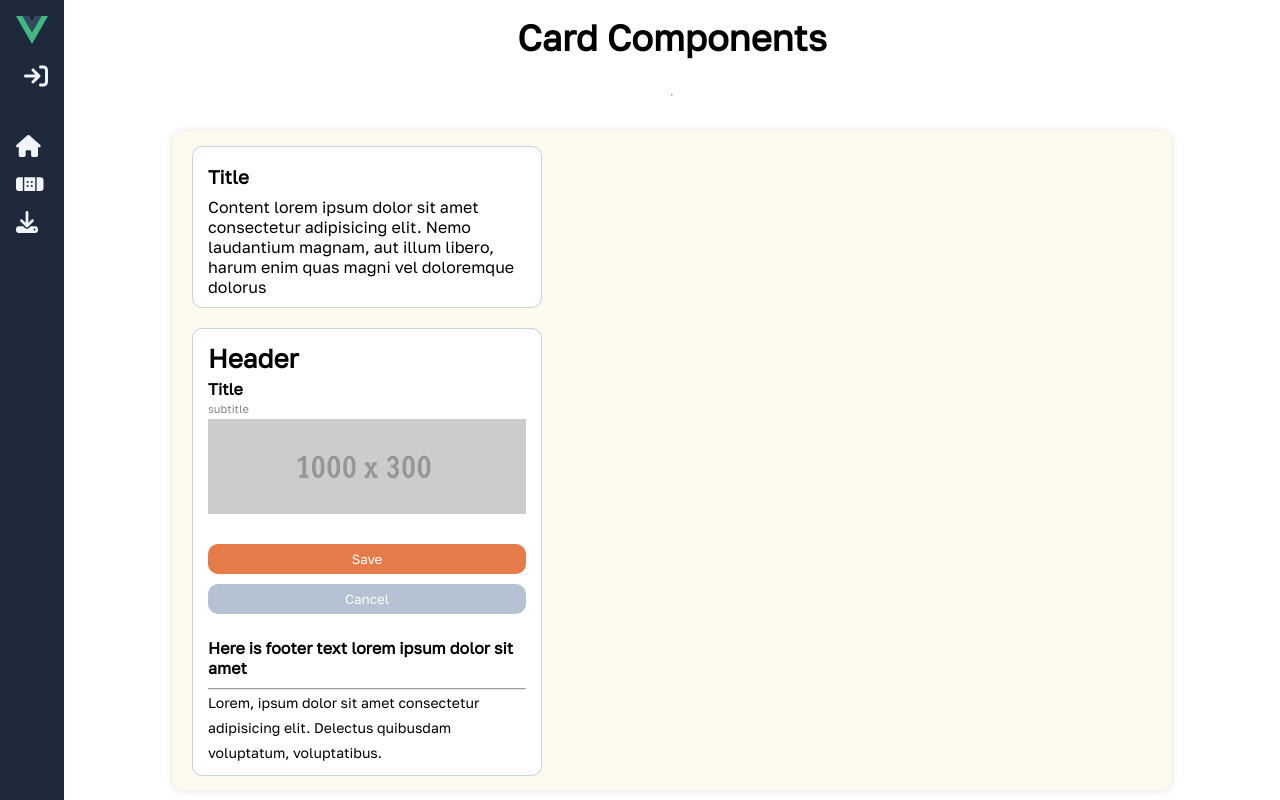
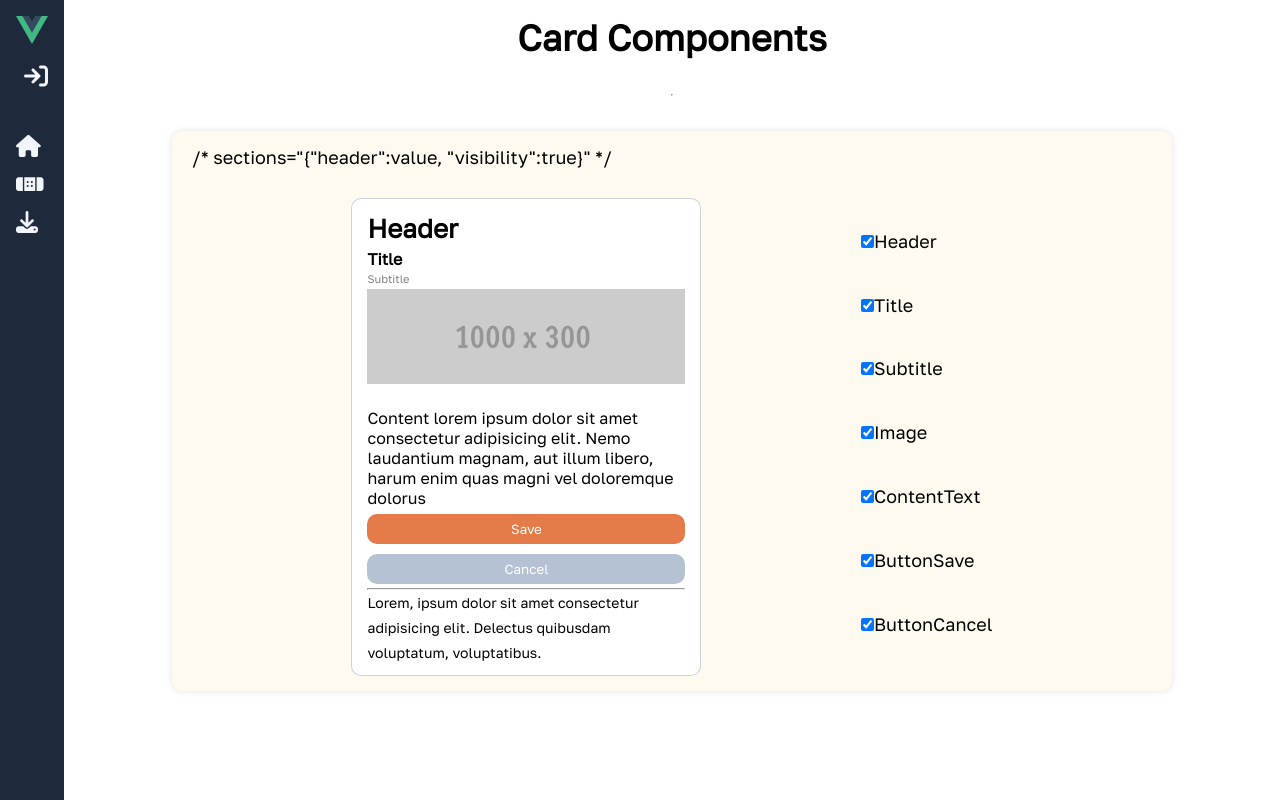
Before and after one commit to arsendemirci/vue-component-library, a Vue app: page /cards in a window 1280 px wide. Built offline with nearby package versions, Linux system fonts and the light colour scheme.

Commit message:
create fully customizable card feature

```diff
--- a/src/components/library/card/HwCard.vue
+++ b/src/components/library/card/HwCard.vue
@@ -1,30 +1,46 @@
 <template>
   <div class="card-wrapper">
     <div class="card-container">
-      <div class="card-default">
-        <h3>{{ title }}</h3>
-        <div class="card-default-content">
+      <div class="card-advanced">
+        <h1 v-if="$props.cardSectionVisibility.isHeader" class="header">
+          {{ header }}
+        </h1>
+        <h1 v-if="$props.cardSectionVisibility.isTitle" class="title">
+          {{ title }}
+        </h1>
+        <h1 v-if="$props.cardSectionVisibility.isSubtitle" class="subtitle">
+          {{ subtitle }}
+        </h1>
+        <div
+          v-if="$props.cardSectionVisibility.isImage"
+          class="card-image-wrapper"
+        >
+          <img src="../../../assets/1000x300.png" alt="" />
+        </div>
+
+        <div v-if="$props.cardSectionVisibility.isContentText" class="card-content">
           <p>
             {{ contentText }}
           </p>
         </div>
-      </div>
-    </div>
-  </div>
 
-  <div class="card-wrapper">
-    <div class="card-container">
-      <div class="card-advanced">
-        <h1 class="header">{{ header }}</h1>
-        <h1 class="title">{{ title }}</h1>
-        <h1 class="subtitle">{{ subtitle }}</h1>
-        <div class="card-image-wrapper">
-          <img src="../../../assets/1000x300.png" alt="" />
-        </div>
-        <button class="hw-button orange">Save</button>
-        <button class="hw-button gray">Cancel</button>
+        <button
+          v-if="$props.cardSectionVisibility.isButtonSave"
+          class="hw-button orange"
+        >
+          Save
+        </button>
+        <button
+          v-if="$props.cardSectionVisibility.isButtonCancel"
+          class="hw-button gray"
+        >
+          Cancel
+        </button>
 
-        <div class="card-footer">
+        <div
+          v-if="$props.cardSectionVisibility.isFooterText"
+          class="card-footer"
+        >
           <p>{{ footerText }}</p>
         </div>
         <!-- <div class="card-flex">
@@ -41,29 +57,32 @@
   </div>
 </template>
 
-<script setup>
+<script lang="ts" setup>
 import {
   reactive,
   computed,
-  defineProps,
-  defineEmits,
+  //defineProps, auto declaration with lang ts
+  // defineEmits, auto declaration with lang ts
   watch,
   onMounted,
+  PropType,
 } from "vue";
+
 const props = defineProps({
   header: {
     type: String,
     required: true,
+    //default:"Header"
   },
   title: {
     type: String,
     required: true,
   },
-  subtitle: {
+  contentText: {
     type: String,
     required: true,
   },
-  contentText: {
+  subtitle: {
     type: String,
     required: true,
   },
@@ -75,6 +94,10 @@ const props = defineProps({
     type: String,
     required: true,
   },
+  cardSectionVisibility: {
+    type: Object as PropType<CardSectionVisibility>,
+    required: true,
+  },
 });
 // const state = reactive({
 //   title: "sd",
@@ -84,6 +107,8 @@ const props = defineProps({
 
 <style scoped lang="scss">
 .card-wrapper {
+  margin-top: 10px;
+  box-shadow: dark 1px 1px 1px;
   width: 350px;
   position: relative;
   -webkit-tap-highlight-color: transparent;
--- a/src/views/card/Card.vue
+++ b/src/views/card/Card.vue
@@ -3,6 +3,10 @@
     <h1 slot="header">Card Components</h1>
     <hr />
     <div>
+      /* sections="{"header":value, "visibility":true}" */
+
+      <div class="flex">
+        <div class="cards-input">
           <hw-card
             type="simple"
             :header="header"
@@ -11,19 +15,76 @@
             :content-text="contentText"
             :footer-text="footerText"
             :accordion-text="accordionText"
+            :card-section-visibility="cardSectionVisibility"
           ></hw-card>
         </div>
-    <p>{{ checkboxIsHeader }}</p>
-
-    <span>
+        <div class="visibility-inputs flex vertical">
+          <label for="isHeader">
             <input
               type="checkbox"
               id="isHeader"
               name="isHeader"
-        v-model="checkboxIsHeader"
-      />
-      <label for="isHeader">Header</label>
-    </span>
+              v-model="cardSectionVisibility.isHeader"
+            />Header</label
+          >
+
+          <label for="isTitle"
+            ><input
+              type="checkbox"
+              id="isTitle"
+              name="isTitle"
+              v-model="cardSectionVisibility.isTitle"
+            />Title</label
+          >
+
+          <label for="isSubtitle"
+            ><input
+              type="checkbox"
+              id="isSubtitle"
+              name="isSubtitle"
+              v-model="cardSectionVisibility.isSubtitle"
+            />Subtitle</label
+          >
+
+          <label for="isImage"
+            ><input
+              type="checkbox"
+              id="isImage"
+              name="isImage"
+              v-model="cardSectionVisibility.isImage"
+            />Image</label
+          >
+
+          <label for="isContentText"
+            ><input
+              type="checkbox"
+              id="isContentText"
+              name="isContentText"
+              v-model="cardSectionVisibility.isContentText"
+            />ContentText</label
+          >
+
+          <label for="isButtonSave"
+            ><input
+              type="checkbox"
+              id="isButtonSave"
+              name="isButtonSave"
+              v-model="cardSectionVisibility.isButtonSave"
+            />ButtonSave</label
+          >
+
+          <label for="isButtonCancel">
+            <input
+              type="checkbox"
+              id="isButtonCancel"
+              name="isButtonCancel"
+              v-model="cardSectionVisibility.isButtonCancel"
+            />ButtonCancel</label
+          >
+        </div>
+      </div>
+    </div>
+    <p>{{ cardSectionVisibility.header }}</p>
   </div>
 </template>
 
@@ -34,13 +95,21 @@ export default (await import("vue")).defineComponent({
     return {
       header: "Header",
       title: "Title",
-      subtitle: "subtitle",
+      subtitle: "Subtitle",
       contentText:
         "Content lorem ipsum dolor sit amet consectetur adipisicing elit.            Nemo laudantium magnam, aut illum libero, harum enim quas magni vel            doloremque dolorus",
       footerText: "Here is footer text lorem ipsum dolor sit amet",
       accordionText:
         "Lorem, ipsum dolor sit amet consectetur adipisicing elit. Delectus quibusdam voluptatum, voluptatibus.",
-      checkboxIsHeader: true,
+      cardSectionVisibility: {
+        isHeader: true,
+        isTitle: true,
+        isSubtitle: true,
+        isImage: true,
+        isContentText: true,
+        isButtonSave: true,
+        isButtonCancel: true,
+      },
     };
   },
   components: {
@@ -48,7 +117,6 @@ export default (await import("vue")).defineComponent({
   },
   methods: {
     checkboxIsHeadern() {
-      console.log("asf");
       this.checkboxIsHeader = true;
     },
   },
@@ -57,6 +125,17 @@ export default (await import("vue")).defineComponent({
 
 <!-- Add "scoped" attribute to limit CSS to this component only -->
 <style scoped lang="scss">
+.flex {
+  display: flex;
+  flex-direction: row;
+  justify-content: space-evenly;
+}
+
+.vertical {
+  flex-direction: column;
+  justify-content:space-evenly;
+
+}
 .wrapper {
   display: flex;
   flex-direction: column;
```
Also changed, not shown: src/stores/interface/CardSectionVisibility.ts (added, +10 -0 lines). Lines whose indentation alone changed are shown as unchanged.
